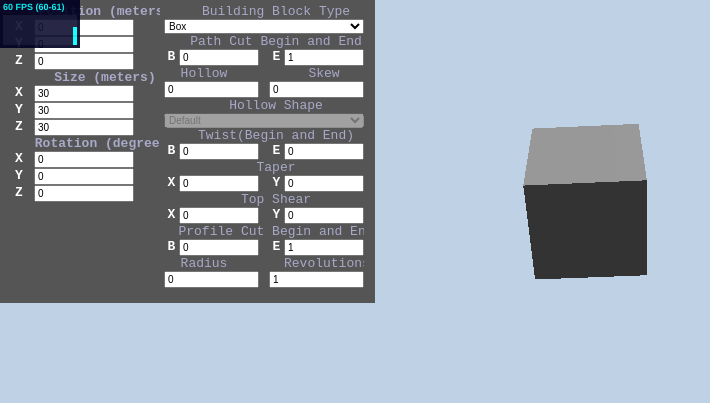
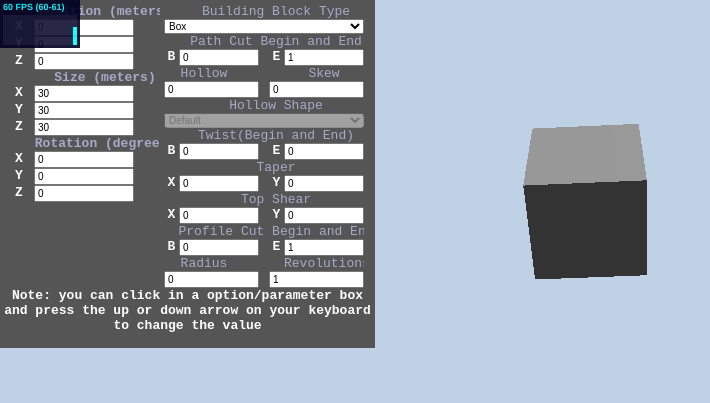
Before and after one commit to Teravus/JSPrimMesher, a plain HTML site: page example/PrimTypeEditorUsingTHREE.htm in a window 1280 px wide. Shown: the whole page, without its empty margins (0-710 px from the left). Drawn offline with Linux system fonts and the light colour scheme.

Commit message:
Added message in example to use keyboard shortcuts

```diff
--- a/example/PrimTypeEditorUsingTHREE.htm
+++ b/example/PrimTypeEditorUsingTHREE.htm
@@ -856,8 +856,10 @@ PrimBoxParams.prototype = {
 
                 <div class="rightedititemfullline"><input type="text" class="rightiteminputfullline" onblur="taint()" onkeyup="HandleInputButtonPress(event,this,1)" id="revolutions" /></div></div>
             </div>
+
+        </div>
+ <div style="width:100%;color:#FFFFFF"><strong>Note: you can click in a option/parameter box and press the up or down arrow on your keyboard to change the value</strong></div>
             <div style="width:100%">&nbsp;</div>
-        </div>
     </div>
 </form>
 <div class="renderer" id="container">*Hi*!</div>
```
